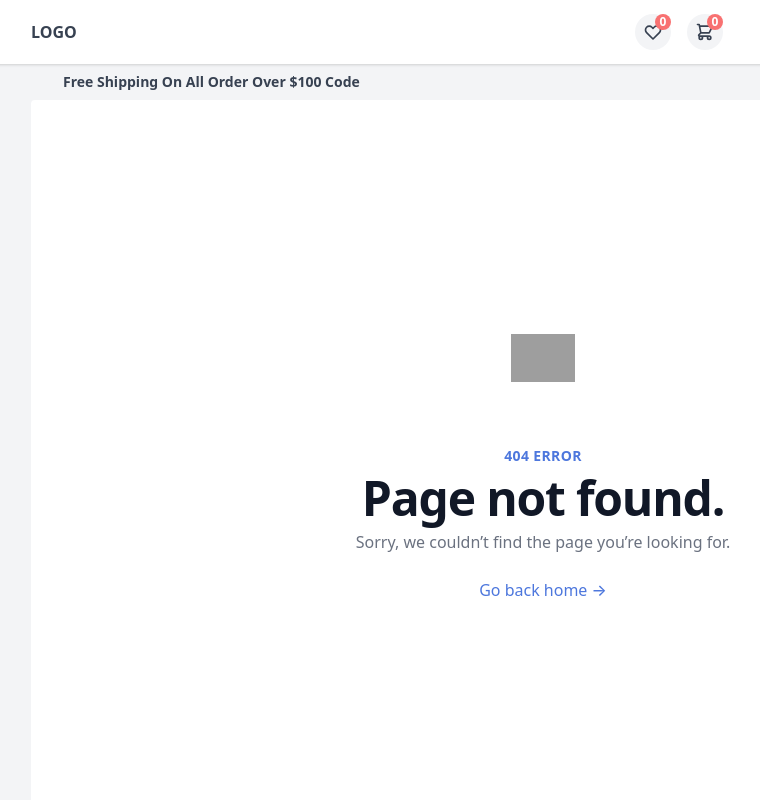
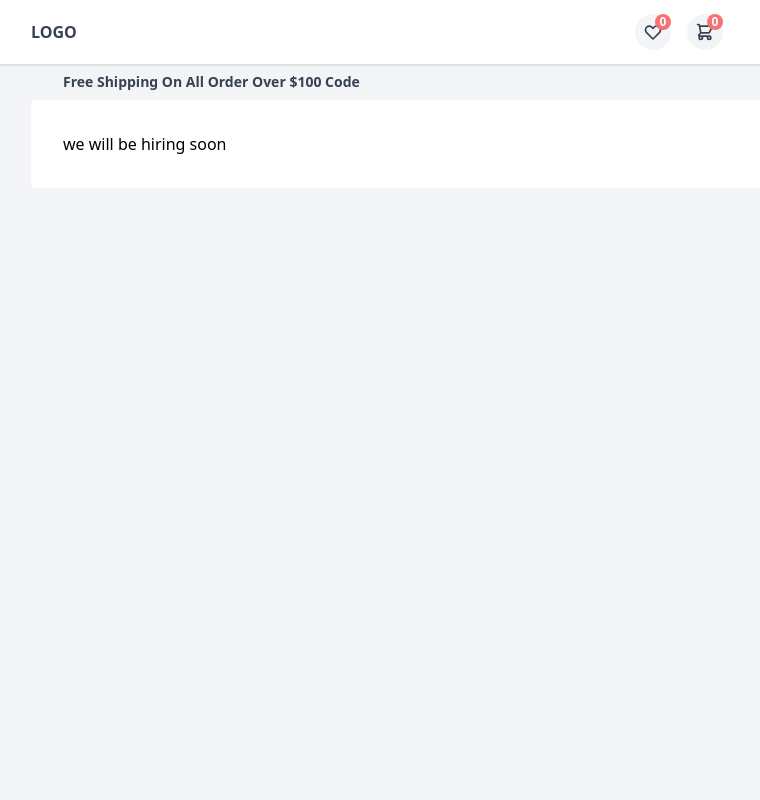
Before and after one commit to tatendabakozw/trolliey, a React (Create React App) app: page /jobs in a window 1280 px wide. Shown: the top 800 px of the page, without its empty margins (97-857 px from the left). Built offline with nearby package versions, Linux system fonts and the light colour scheme; grey boxes are pictures that could not be loaded; the HTML template or start-up script is replaced by a standard one; what @tailwindcss/typography would draw is missing.

Commit message:
feat: added boilerplate pages

```diff
--- a/src/App.jsx
+++ b/src/App.jsx
@@ -12,6 +12,8 @@ import Inventory from './dashboard/Inventory';
 import StoreInfo from './dashboard/StoreInfo';
 import AddProduct from './dashboard/AddProduct/AddProduct';
 import CategoryPage from './pages/CategoryPage/CategoryPage';
+import About from './pages/About/About';
+import Jobs from './pages/Jobs/Jobs';
 
 function App() {
   return (
@@ -27,7 +29,10 @@ function App() {
         <Route path='/dashboard/addproduct' component={AddProduct} />
         <Route path='/dashboard/inventory' component={Inventory} />
         <Route path='/category' component={CategoryPage} />
+        <Route path='/about' component={About} />
         <Route exact path='/dashboard' component={Dashboard} />
+        <Route exact path='/explore' component={Home} />
+        <Route exact path='/jobs' component={Jobs} />
         <Route exact path='/' component={Home} />
         <Route path='*' component={NotFound} />
       </Switch>
--- /dev/null
+++ b/src/pages/About/About.jsx
@@ -0,0 +1,14 @@
+import React from 'react'
+import GeneralLayout from '../../layouts/GeneralLayout'
+
+function About() {
+    return (
+        <GeneralLayout>
+             <div className="bg-white md:p-8 p-2 rounded">
+                 about us
+             </div>
+        </GeneralLayout>
+    )
+}
+
+export default About
--- a/src/pages/CategoryPage/CategoryPage.jsx
+++ b/src/pages/CategoryPage/CategoryPage.jsx
@@ -14,6 +14,7 @@ function CategoryPage() {
                         <CategoriesDropdown />
 
                         <p className="text text-gray-700 mt-8 font-semibold pb-4 border-b border-blue-primary">Refine Search</p>
+                        <p>ads and filters go here</p>
                     </div>
                     <div className="flex-1">
                         <SearchInput />
--- /dev/null
+++ b/src/pages/Jobs/Jobs.jsx
@@ -0,0 +1,15 @@
+import React from 'react'
+import GeneralLayout from '../../layouts/GeneralLayout'
+
+function Jobs() {
+    return (
+        <GeneralLayout>
+            <div className="bg-white md:p-8 p-2 rounded">
+
+            we will be hiring soon
+            </div>
+        </GeneralLayout>
+    )
+}
+
+export default Jobs
```
